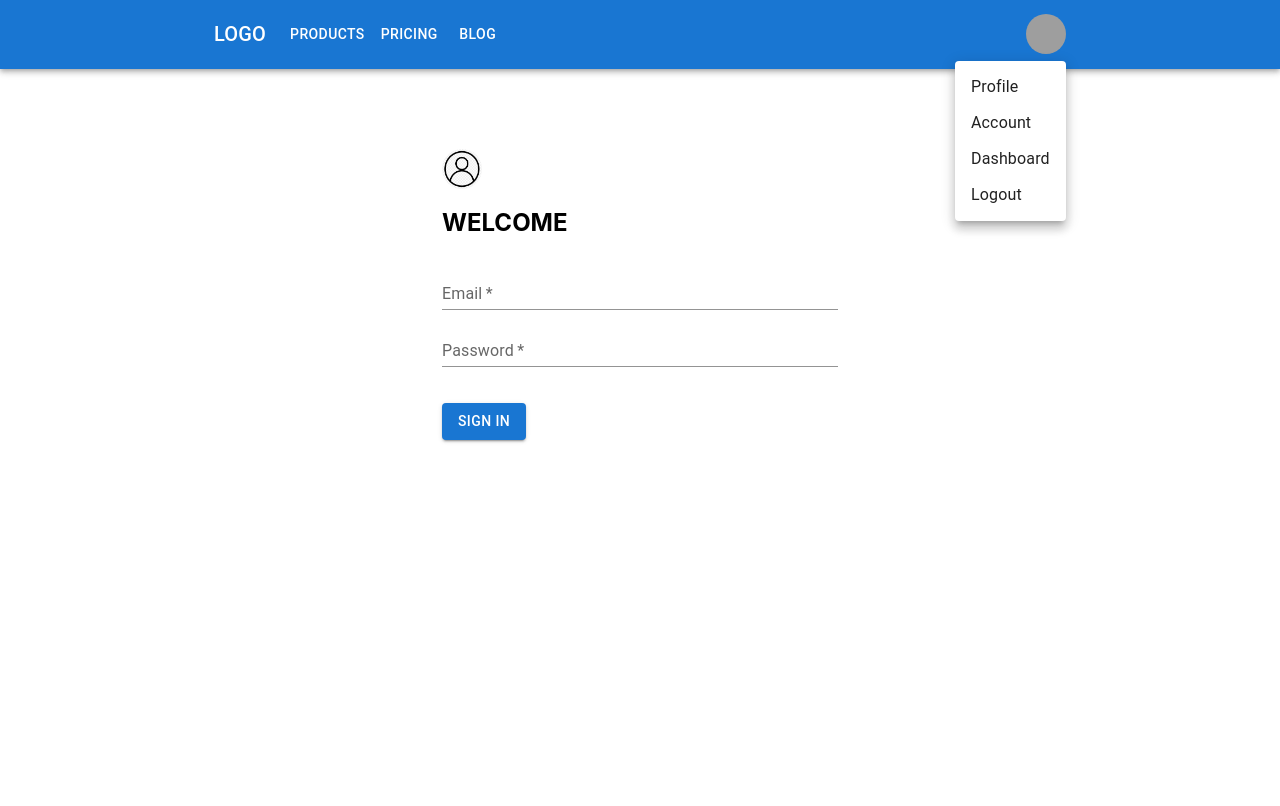
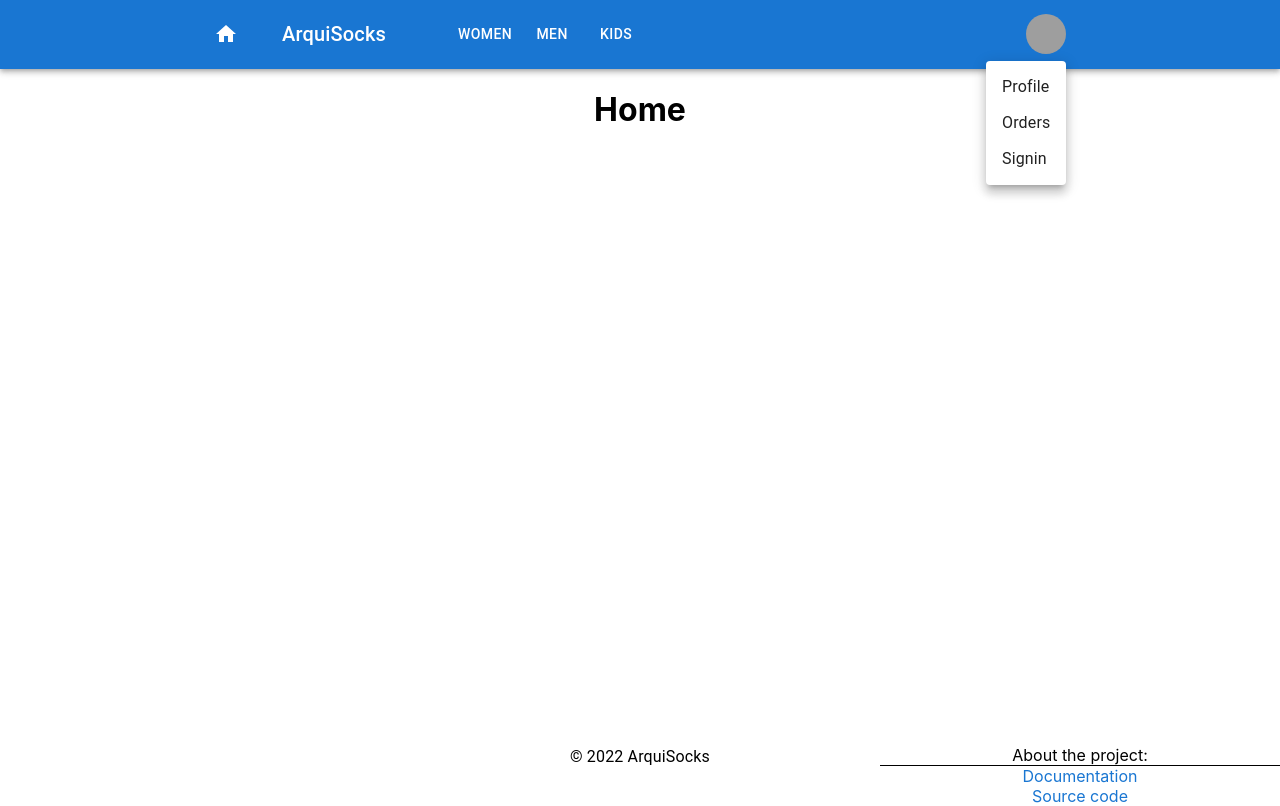
Before and after one commit to Arquisoft/dede_es5a, a React (Create React App) app in the folder webapp/: page / in a window 1280 px wide. Both pictures are taken after a click on the button "Open settings". Built offline with nearby package versions, Linux system fonts and the light colour scheme; grey boxes are pictures that could not be loaded.

Commit message:
Añadida navegación y terminado el footer

```diff
--- a/webapp/package.json
+++ b/webapp/package.json
@@ -17,6 +17,7 @@
     "react": "^17.0.2",
     "react-dom": "^17.0.2",
     "react-hook-form": "^7.27.1",
+    "react-router-dom": "^6.2.2",
     "typescript": "^4.5.4",
     "web-vitals": "^2.1.2"
   },
--- a/webapp/src/App.tsx
+++ b/webapp/src/App.tsx
@@ -3,21 +3,33 @@ import './App.css';
 import Footer from './components/Footer';
 
 import ProductList from './components/Products/ProductList';
-import SignIn from './components/User/SignIn';
+import UserLogin from './components/User/UserLogIn';
 import { useState } from 'react';
+import {BrowserRouter as Router, Routes, Route } from 'react-router-dom';
+import UserLogIn from './components/User/UserLogIn';
+import Home from './components/Home';
+import Navbar from './components/Navbar/Navbar';
+import { Container } from '@mui/material';
 
 function App(): JSX.Element {
-
-  const [page, setPage] = useState('signin');
-
-  switch  (page) {
-    case 'signin':
-      return <SignIn setPage={setPage}></SignIn>;
-    case 'products':
-      return <ProductList></ProductList>;
-    default:
-      return <p>Pagina no valida: {page}</p>
-  }
+  return (
+  <div className='App'>
+    <Router>
+      <Navbar/>
+      <Container maxWidth="lg">
+        <main>
+          <Routes>
+            <Route path="/" element={<Home />}/>
+            <Route path="/home" element={<Home />}/>
+            <Route path="/products" element={<ProductList />}/>
+            <Route path="/signIn" element={<UserLogIn />}/>
+          </Routes>
+        </main>
+      </Container>
+      <Footer/>
+    </Router>
+  </div>
+  );
 }
 
 export default App;
--- a/webapp/src/components/Footer.tsx
+++ b/webapp/src/components/Footer.tsx
@@ -5,11 +5,10 @@ import Link from '@mui/material/Link';
 import Typography from '@mui/material/Typography';
 export default function Footer(): JSX.Element{
     return(
-        <Box>
-            <Container >
-                <Typography align="center">© 2022 ArquiSocks</Typography>
         <Grid container spacing={5}>
-                    <Grid item xs={12} sm={4}>
+            <Grid item sm={4}></Grid>
+            <Grid item sm={4}><Typography align="center">© 2022 ArquiSocks</Typography></Grid>
+            <Grid item sm={4}>
                 <Box borderBottom={1}>About the project:</Box>
                 <Box>
                     <Link href="https://arquisoft.github.io/dede_es5a/" underline="none">
@@ -23,7 +22,5 @@ export default function Footer(): JSX.Element{
                 </Box>
             </Grid>
         </Grid>
-            </Container>
-        </Box>
     );
 }
--- /dev/null
+++ b/webapp/src/components/Home.tsx
@@ -0,0 +1,9 @@
+import React from 'react';
+
+const Home = () => {
+    return (
+        <h1>Home</h1>
+    );
+}
+
+export default Home;
--- a/webapp/src/components/Navbar/Navbar.tsx
+++ b/webapp/src/components/Navbar/Navbar.tsx
@@ -1,50 +1,60 @@
-import * as React from 'react';
-import AppBar from '@mui/material/AppBar';
-import Box from '@mui/material/Box';
-import Toolbar from '@mui/material/Toolbar';
-import IconButton from '@mui/material/IconButton';
-import Typography from '@mui/material/Typography';
-import Menu from '@mui/material/Menu';
-import MenuIcon from '@mui/icons-material/Menu';
-import Container from '@mui/material/Container';
-import Avatar from '@mui/material/Avatar';
-import Button from '@mui/material/Button';
-import Tooltip from '@mui/material/Tooltip';
-import MenuItem from '@mui/material/MenuItem';
+import * as React from 'react'
+import AppBar from '@mui/material/AppBar'
+import Box from '@mui/material/Box'
+import Toolbar from '@mui/material/Toolbar'
+import IconButton from '@mui/material/IconButton'
+import Typography from '@mui/material/Typography'
+import Menu from '@mui/material/Menu'
+import MenuIcon from '@mui/icons-material/Menu'
+import Container from '@mui/material/Container'
+import Avatar from '@mui/material/Avatar'
+import Button from '@mui/material/Button'
+import Tooltip from '@mui/material/Tooltip'
+import MenuItem from '@mui/material/MenuItem'
+import HomeIcon from '@mui/icons-material/Home'
+import { Link, useNavigate } from 'react-router-dom';
 
-const pages = ['Products', 'Pricing', 'Blog'];
-const settings = ['Profile', 'Account', 'Dashboard', 'Logout'];
+const pages = ['Women', 'Men', 'Kids']
 
 const NavBar = () => {
-  const [anchorElNav, setAnchorElNav] = React.useState<null | HTMLElement>(null);
-  const [anchorElUser, setAnchorElUser] = React.useState<null | HTMLElement>(null);
+  const [anchorElNav, setAnchorElNav] = React.useState<null | HTMLElement>(null)
+  const [anchorElUser, setAnchorElUser] = React.useState<null | HTMLElement>(
+    null,
+  )
+
+  const navigate = useNavigate();
 
   const handleOpenNavMenu = (event: React.MouseEvent<HTMLElement>) => {
-    setAnchorElNav(event.currentTarget);
-  };
+    setAnchorElNav(event.currentTarget)
+  }
   const handleOpenUserMenu = (event: React.MouseEvent<HTMLElement>) => {
-    setAnchorElUser(event.currentTarget);
-  };
+    setAnchorElUser(event.currentTarget)
+  }
 
   const handleCloseNavMenu = () => {
-    setAnchorElNav(null);
-  };
+    setAnchorElNav(null)
+  }
 
   const handleCloseUserMenu = () => {
-    setAnchorElUser(null);
-  };
+    setAnchorElUser(null)
+  }
 
   return (
     <AppBar position="static">
       <Container maxWidth="md">
         <Toolbar disableGutters>
-          <Typography
-            variant="h6"
-            noWrap
-            component="div"
-            sx={{ mr: 2, display: { xs: 'none', md: 'flex' } }}
+          <IconButton
+            size="large"
+            href="/"
+            edge="start"
+            color="inherit"
+            aria-label="open drawer"
+            sx={{ mr: 4 }}
           >
-            LOGO
+            <HomeIcon></HomeIcon>
+          </IconButton>
+          <Typography variant="h6" sx={{ mr: 8 }}>
+            ArquiSocks
           </Typography>
 
           <Box sx={{ flexGrow: 1, display: { xs: 'flex', md: 'none' } }}>
@@ -125,16 +135,20 @@ const NavBar = () => {
               open={Boolean(anchorElUser)}
               onClose={handleCloseUserMenu}
             >
-              {settings.map((setting) => (
-                <MenuItem key={setting} onClick={handleCloseUserMenu}>
-                  <Typography textAlign="center">{setting}</Typography>
-                </MenuItem>
-              ))}
+              <MenuItem onClick={() => navigate('/profile')}>
+                <Typography textAlign="center">Profile</Typography>
+              </MenuItem>
+              <MenuItem onClick={() => navigate('/orders')}>
+                <Typography textAlign="center">Orders</Typography>
+              </MenuItem>
+              <MenuItem onClick={() => navigate('/signIn')}>
+                <Typography textAlign="center">Signin</Typography>
+              </MenuItem>
             </Menu>
           </Box>
         </Toolbar>
       </Container>
     </AppBar>
-  );
-};
-export default NavBar;
+  )
+}
+export default NavBar
--- a/webapp/src/components/User/SignIn.tsx
+++ b/webapp/src/components/User/UserLogIn.tsx
@@ -8,18 +8,21 @@ import Button from "@mui/material/Button";
 import Avatar from "@mui/material/Avatar";
 import { useForm } from "react-hook-form";
 import { login } from "../../api/api";
+import { useNavigate } from "react-router-dom";
 
 interface SignInPops {
     setPage: (page: string) => void
 }
 
-export default function SignIn({setPage}: SignInPops): JSX.Element{
+export default function UserLogIn(): JSX.Element{
 
     const {register, formState: { errors },handleSubmit} = useForm();
+    const navigate = useNavigate();
 
     async function doLogin(data: any) {
         const logued = await login(data);
-        if (logued) setPage('products');
+        if (logued) navigate('/products', {replace: true});
+
     }
 
     return <React.Fragment>
--- a/webapp/src/index.css
+++ b/webapp/src/index.css
@@ -11,3 +11,11 @@ code {
   font-family: source-code-pro, Menlo, Monaco, Consolas, 'Courier New',
     monospace;
 }
+
+html, body, #root, .App {
+  height: 100%;
+}
+
+.MuiContainer-root {
+  min-height: calc(100% - 145px);
+}
--- a/webapp/src/index.tsx
+++ b/webapp/src/index.tsx
@@ -3,16 +3,12 @@ import ReactDOM from 'react-dom';
 import './index.css';
 import App from './App';
 import reportWebVitals from './reportWebVitals';
-import Navbar from './components/Navbar/Navbar';
 import Container from '@mui/material/Container';
 import Box from '@mui/material/Box';
 
 ReactDOM.render(
   <React.StrictMode>
-     <Navbar/>
-    <Container maxWidth="lg">
-      <App />
-    </Container>
+    <App />
   </React.StrictMode>,
   document.getElementById('root')
 );
```
Also changed, not shown: 1 other file (tests, documents, lock files or other folders). Lines whose indentation alone changed are shown as unchanged.
